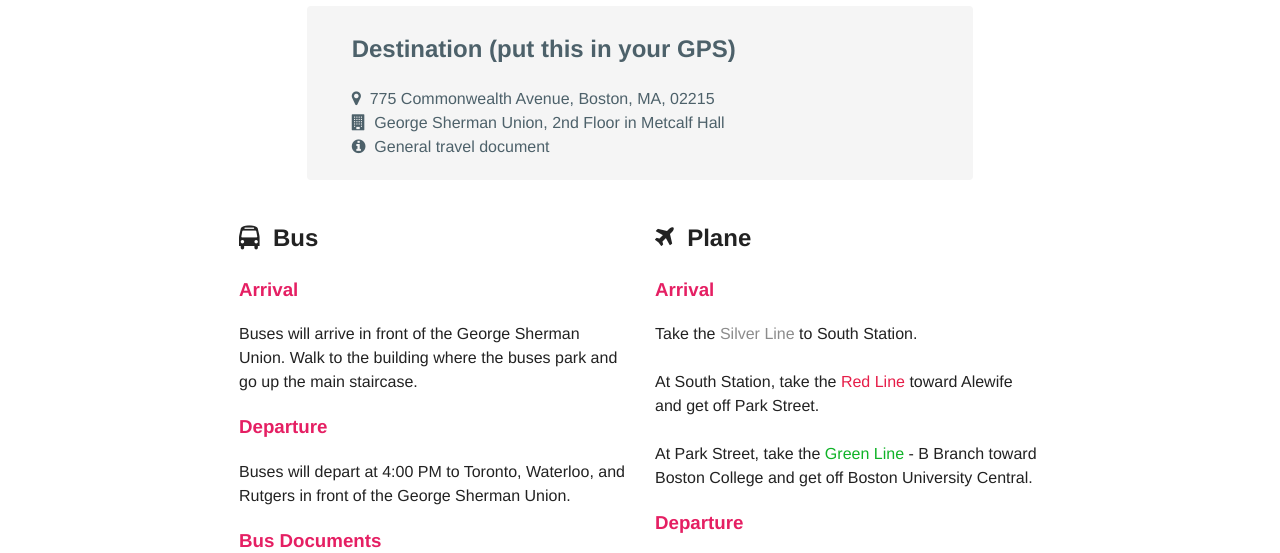
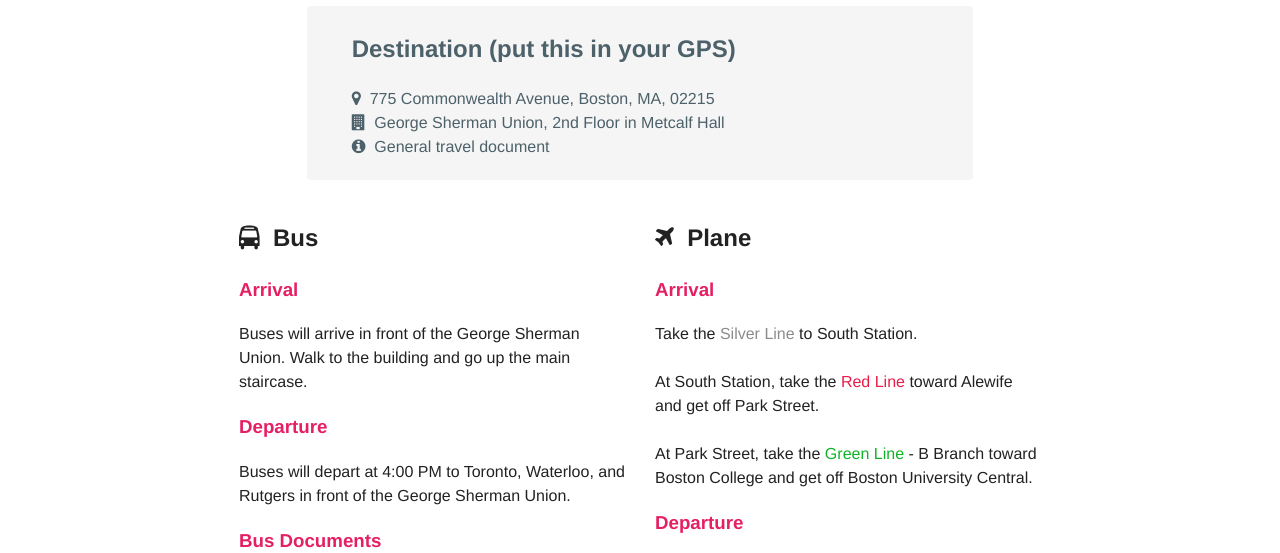
Before and after one commit to boston-hacks/boston-hacks.github.io, a website: page travel.html in a window 1280 px wide. Shown: the part 216-769 px from the top of the page. Drawn offline with Linux system fonts and the light colour scheme.

Commit message:
[HL] Small text changes.

```diff
--- a/travel.html
+++ b/travel.html
@@ -67,8 +67,7 @@
             <div class="columns medium-6 small-12">
                 <h2><i class="fa fa-bus"></i>&nbsp; Bus</h2>
                 <h3 class="travel-subtitle">Arrival</h3>
-                <p>Buses will arrive in front of the George Sherman Union. Walk to the building where the buses park and go up the main
-                staircase.</p>
+                <p>Buses will arrive in front of the George Sherman Union. Walk to the building and go up the main staircase.</p>
                 <h3 class="travel-subtitle">Departure</h3>
                 <p>Buses will depart at 4:00 PM to Toronto, Waterloo, and Rutgers in front of the George Sherman Union.</p>
 
```
Also changed, not shown: index.html (+1 -1 lines).
